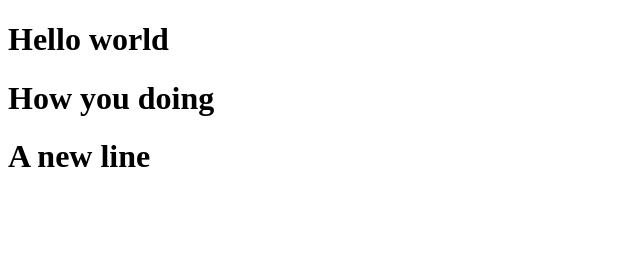
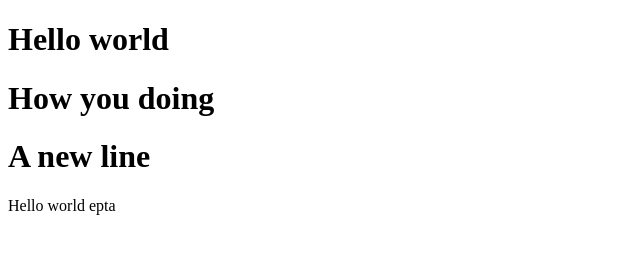
Before and after one commit to sanncooss/SanjarALi, a plain HTML site: page index.html in a window 1280 px wide. Shown: the whole page, without its empty margins (0-640 px from the left). Drawn offline with Linux system fonts and the light colour scheme.

```diff
--- a/index.html
+++ b/index.html
@@ -10,5 +10,6 @@
     <h1>Hello world</h1>
     <h1>How you doing</h1>
     <h1>A new line</h1>
+    <div>Hello world epta</div>
 </body>
 </html>
```
